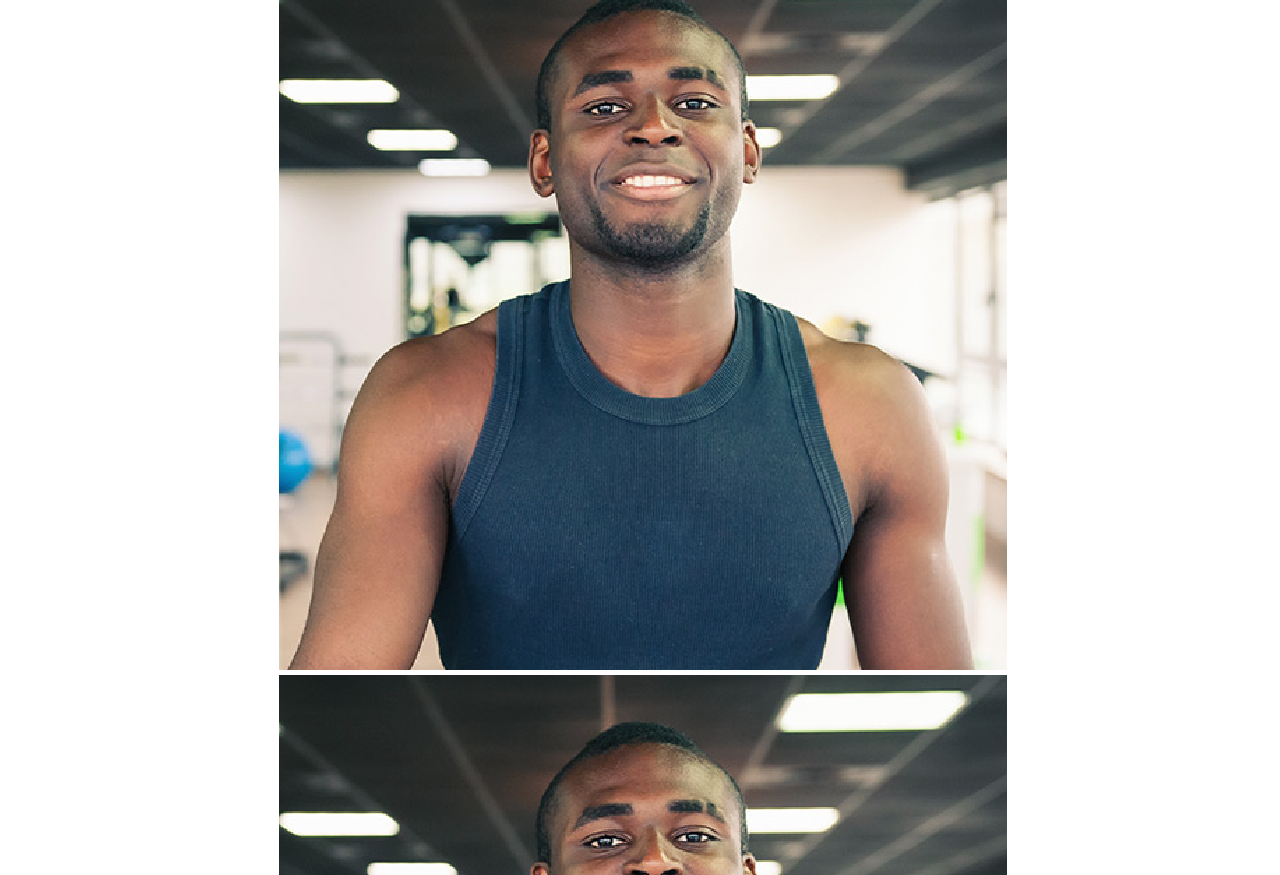
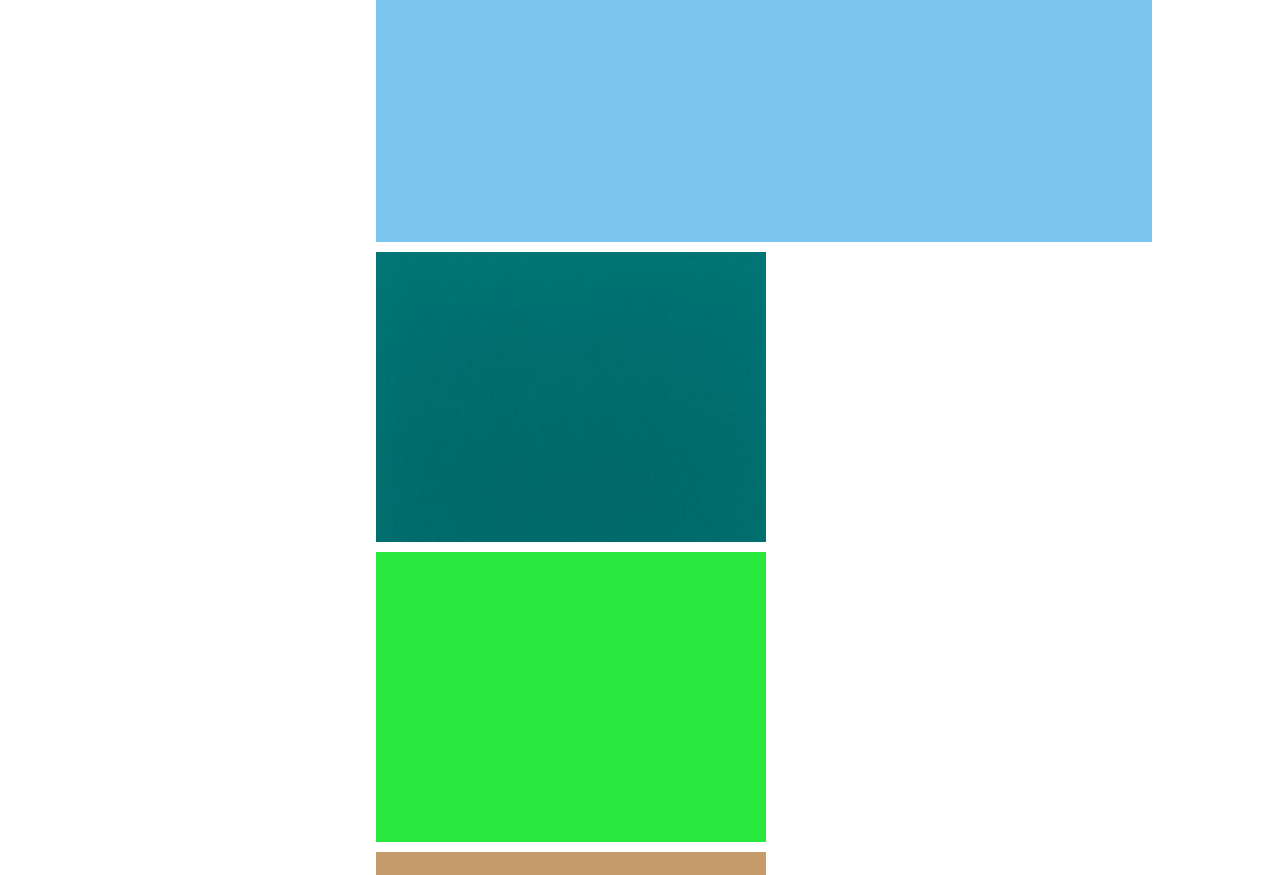
Before and after one commit to stephgeorge22/Portfolio, a plain HTML site: page index.html in a window 1280 px wide. Shown: the part 572-1447 px from the top of the page. Drawn offline with Linux system fonts and the light colour scheme.

Commit message:
work section flex boxes

```diff
--- a/assets/css/style.css
+++ b/assets/css/style.css
@@ -1,7 +1,7 @@
 :root {
-    --primary-color: #f1f529;
+    --primary-color: #427c92;
     --secondary-color: #ffffff;
-    --tertiary-color: #b12b84;
+    --tertiary-color: #42c8d1;
 }
 
 * {
@@ -75,14 +75,14 @@ header nav ul li a {
     flex-wrap: wrap;
     align-items: flex-start;
     padding: 100px;
-    color:var(--tertiary-color);
+    color:var(--primary-color);
 }
 
 .hero-text {
     width: 80%;
     text-align: right;
     margin: 3.5%;
-    color:var(--tertitary-color);
+    color:var(--primary-color);
     font-size: 10px;
     line-height: 1.2;
     position: relative;
@@ -103,7 +103,7 @@ header nav ul li a {
     width: 14%;
     text-align: right;
     margin: 2.5%;
-    color: var(--tertiary-color);
+    color: var(--primary-color);
     font-size: 20px;
     line-height: 1.2;
 }
@@ -116,18 +116,51 @@ header nav ul li a {
 }
 
 .primary-border {
-    border-right-style: solid;
+    border-right-style:solid;
     padding: 0px 10px 0px 10px;
-    color: var(--tertiary-color);
+    border-right-color:var(--tertiary-color) ;
 }
 
+/* style work section */
 
+.large-crop {
+    height: 300px;
+    width: 800px;
+    overflow: hidden;
+}
 
+.large-crop img {
+    height: auto;
+    width: 800px;
+    padding: 10px 5px 10px 5px;
+}
 
-/* media query */
+.crop {
+    height: 300px;
+    width: 400px;
+    overflow: hidden;
+}
 
-@media screen and (max-width: 575px) {
-    .primary-border {
-        border-right-style: none;
-    }
+.crop img {
+    height: auto;
+    width: 400px;
+    padding: 10px 5px 10px 5px;
 }
+
+.row1 {
+    flex: 1 61%;
+    display: flex;
+    flex-wrap: wrap;
+    align-items: center;
+    flex-direction: row;
+    margin: 0px;
+}
+
+.row {
+    flex: 2 61%;
+    display: flex;
+    flex-wrap: wrap;
+    align-items: center;
+    flex-direction: row;
+    margin: 0px;
+}
--- a/index.html
+++ b/index.html
@@ -34,6 +34,8 @@
         </nav>
     </header>
 
+    <body>
+
         <!-- hero/jumbotron -->
         <section class="hero">
             <div class=hero-text >
@@ -44,9 +46,8 @@
         <!-- "about-me" section -->
         <section id="about-me" class="intro">
             <div class="title">
-            <h2 class="section-title primary-border">About Me</h2>
+                <h2 class="primary-border">About Me</h2>
            </div>
-
            <div class="info">
                 <p>Who am I? someone tell me. sfijasdkfja;sdj foioi;ahf a;ksf;asdjfo;iasjd f;sjdf lasj df;adjf a;lkdfj sdjf;aldj oaisjdf oadjf ;sjdf ;aidojf oidj o;adigh </p>
             </div>
@@ -59,26 +60,33 @@
             </div>
             <div class="info">
                 <!--first project - row 1-->
-            <article class= "large-pic">
-                <img src="./assets/images/trainer-1.jpg" alt="describe project" />
+                <div class="row1">
+                    <article class= "large-crop">
+                        <img src="./assets/images/project1.jpg" alt="describe project" />
                     </article>
+                </div>
+                <div class="row" >
                     <!-- second project - row 2-->
-            <article class= "avg.pic">
-                <img src="./assets/images/trainer-1.jpg" alt="describe project" />
+                    <article class= "crop">
+                        <img src="./assets/images/project2.jpg" alt="describe project" />
                     </article>
                     <!--third projects - row 2-->
-            <article class= "avg.pic">
-                <img src="./assets/images/trainer-1.jpg" alt="describe project" />
+                    <article class= "crop">
+                        <img src="./assets/images/project3.jpg" alt="describe project" />
                     </article>
+                </div>
+                <div class= "row">
                     <!-- fourth project - row 3-->
-            <article class= "avg.pic">
-                <img src="./assets/images/trainer-1.jpg" alt="describe project" />
+                    <article class= "crop">
+                        <img src="./assets/images/project4.jpg" alt="describe project" />
                     </article>
                     <!--fifth projects - row 3-->
-            <article class= "avg.pic">
-                <img src="./assets/images/trainer-1.jpg" alt="describe project" />
+                    <article class= "crop">
+                        <a href="https://stephgeorge22.github.io/run-buddy/"><img src="./assets/images/project5.jpg" alt="run buddy website"></a>
                     </article>
                 </div>
+            </div>
+        </section>
 
         <!--contact me section-->
         <section id="contact-me" class= "intro">
@@ -93,6 +101,6 @@
         </section>
 
 
-
+    </body>
 
 </html>
```
Also changed, not shown: assets/images/project1.jpg (added), assets/images/project2.jpg (added), assets/images/project3.jpg (added), assets/images/project4.jpg (added), assets/images/project5.jpg (added), 1 other file. Lines whose indentation alone changed are shown as unchanged.
